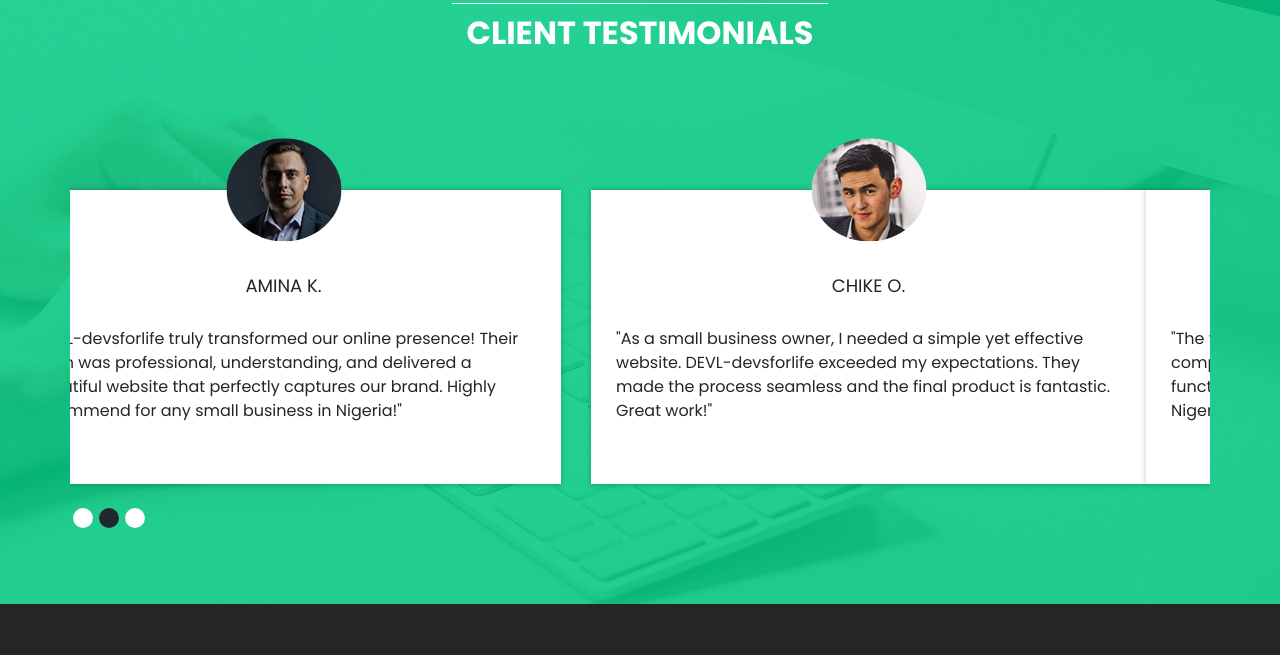
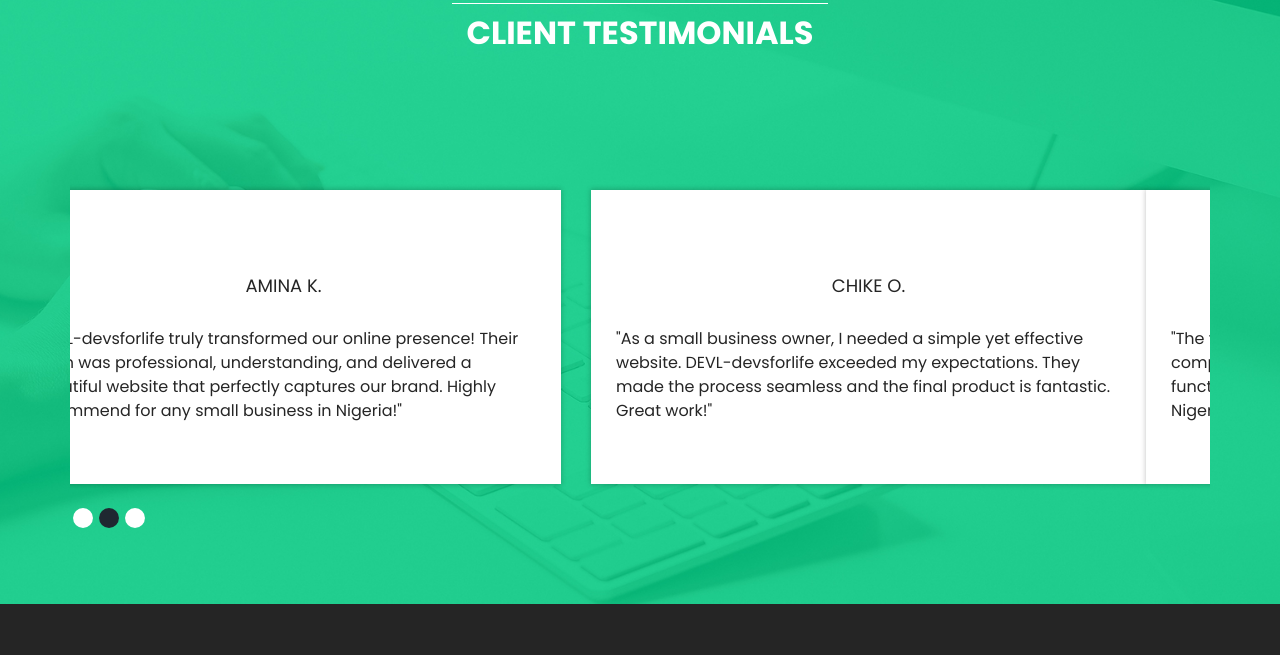
Before and after one commit to youngdavee2/DEVL-ACADEMY-, a plain HTML site: page index.html in a window 1280 px wide. Shown: the part 3320-3975 px from the top of the page. Drawn offline with nearby package versions, Linux system fonts and the light colour scheme; a web font is replaced by a local one.

Commit message:
Your update message

```diff
--- a/index.html
+++ b/index.html
@@ -307,9 +307,6 @@
                 <div class="col-md-6">
                   <div class="client_box">
                     <div class="detail_box">
-                      <div class="img_box">
-                        <img src="images/client-1.jpg" alt="Client 1 Photo" />
-                      </div>
                       <h5>
                         Amina K.
                       </h5>
@@ -322,9 +319,6 @@
                 <div class="col-md-6">
                   <div class="client_box">
                     <div class="detail_box">
-                      <div class="img_box">
-                        <img src="images/client-2.jpg" alt="Client 2 Photo" />
-                      </div>
                       <h5>
                         Chike O.
                       </h5>
@@ -343,9 +337,6 @@
                 <div class="col-md-6">
                   <div class="client_box">
                     <div class="detail_box">
-                      <div class="img_box">
-                        <img src="images/client-1.jpg" alt="Client 3 Photo" />
-                      </div>
                       <h5>
                         Fatima A.
                       </h5>
@@ -358,10 +349,7 @@
                 <div class="col-md-6">
                   <div class="client_box">
                     <div class="detail_box">
-                      <div class="img_box">
-                        <img src="images/client-2.jpg" alt="Client 4 Photo" />
-                      </div>
-                      <h5>
+                       <h5>
                         Obi E.
                       </h5>
                       <p>
@@ -379,9 +367,6 @@
                 <div class="col-md-6">
                   <div class="client_box">
                     <div class="detail_box">
-                      <div class="img_box">
-                        <img src="images/client-1.jpg" alt="Client 5 Photo" />
-                      </div>
                       <h5>
                         Grace N.
                       </h5>
@@ -394,9 +379,6 @@
                 <div class="col-md-6">
                   <div class="client_box">
                     <div class="detail_box">
-                      <div class="img_box">
-                        <img src="images/client-2.jpg" alt="Client 6 Photo" />
-                      </div>
                       <h5>
                         Ahmed R.
                       </h5>
@@ -411,7 +393,6 @@
           </div>
         </div>
       </div>
-
     </div>
   </section>
 
```
